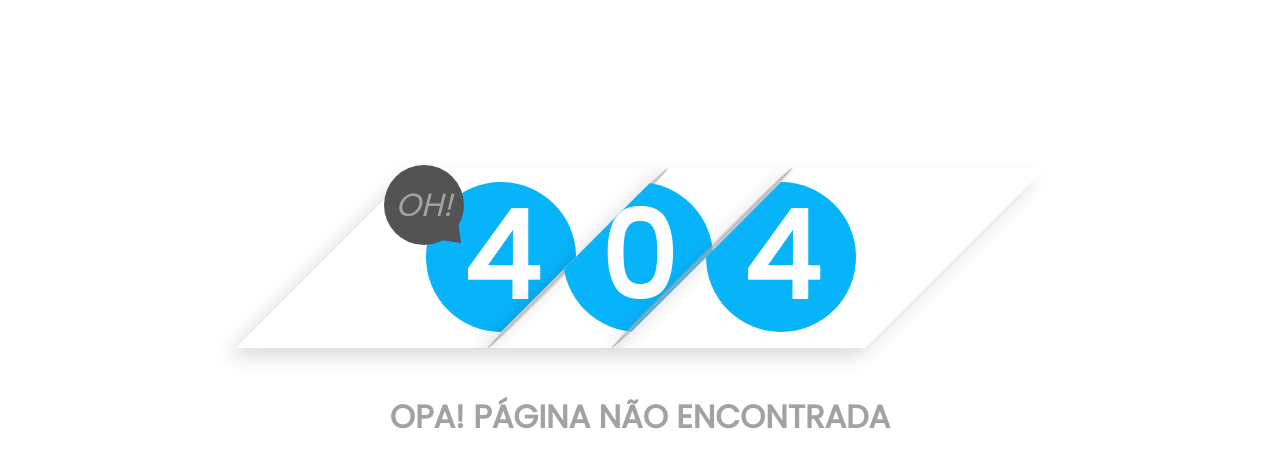
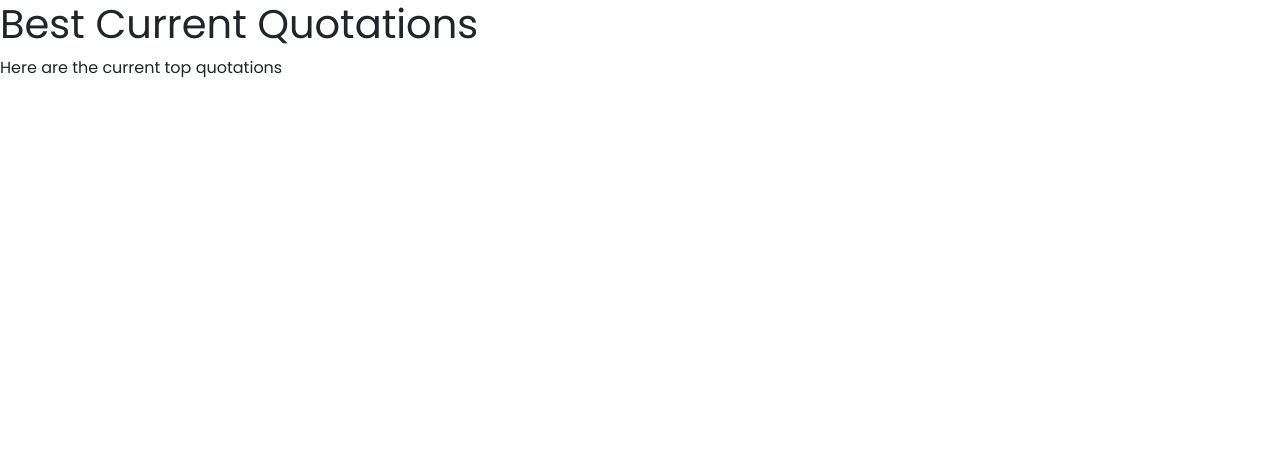
Before and after one commit to clemsims/TopBet, a React (Create React App) app: page /best_quotations in a window 1280 px wide. Shown: the top 468 px of the page. Built offline with nearby package versions, Linux system fonts and the light colour scheme; no server answers.

Commit message:
page quotation created

```diff
--- a/src/App.js
+++ b/src/App.js
@@ -11,6 +11,7 @@ import AdminCriarRodada from "./pages/admin/AdminCriarRodada";
 import AdminEncerrarRodada from "./pages/admin/AdminEncerrarRodada";
 import AdminEditarUsuario from "./pages/admin/AdminEditarUsuario";
 import JogarRodada from "./pages/jogar_rodada/JogarRodada";
+import BestQuotations from "./pages/quotations/BestQuotations";
 
 export default class App extends Component {
   render() {
@@ -40,7 +41,9 @@ export default class App extends Component {
           <Route
             path="/rodada/jogar_rodada" // in english: play_round
             exact
-            component={JogarRodada} />
+            component={JogarRodada}
+          />
+          <Route path="/best_quotations" exact component={BestQuotations} />
           <Route path="*" component={Error404} />
         </Switch>
       </BrowserRouter>
--- /dev/null
+++ b/src/pages/quotations/BestQuotations.js
@@ -0,0 +1,10 @@
+import React from "react";
+
+export default function BestQuotations() {
+  return (
+    <div>
+      <h1>Best Current Quotations</h1>
+      <p>Here are the current top quotations </p>
+    </div>
+  );
+}
```
